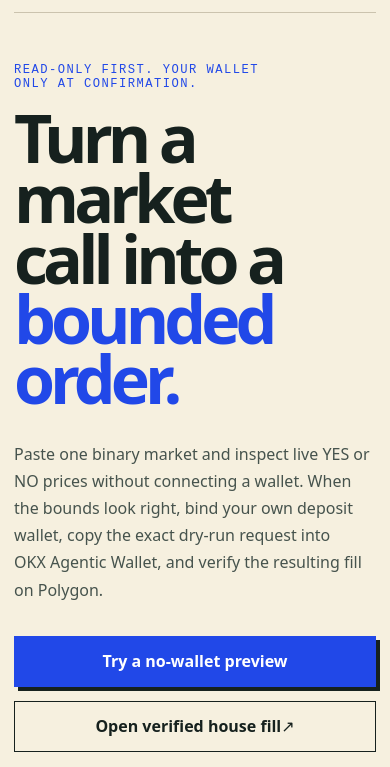
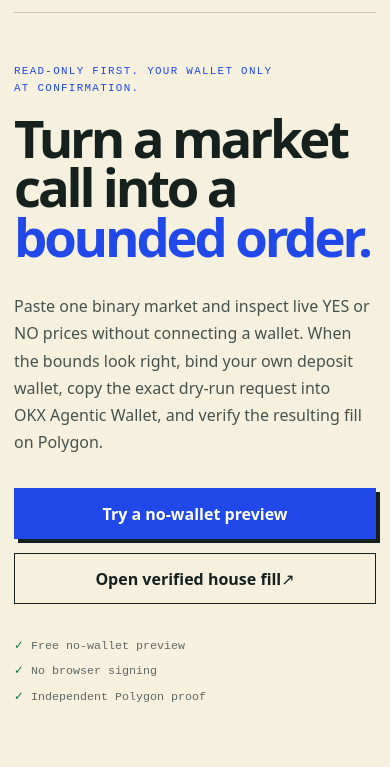
Before and after one commit to dolepee/conviction, a website with bundled scripts: page index.html in a window 390 px wide. Shown: the part 57-824 px from the top of the page. Built offline with nearby package versions, Linux system fonts and the light colour scheme.

Commit message:
Fix Conviction mobile hero fit

```diff
--- a/styles.css
+++ b/styles.css
@@ -228,7 +228,9 @@ h1 em { font-style: normal; color: var(--blue); }
   .site-header { min-height: 70px; }
   .network-pill { width: 34px; height: 34px; justify-content: center; padding: 0; font-size: 0; }
   .hero { min-height: auto; padding: 50px 0 70px; }
-  h1 { font-size: clamp(3.25rem, 17vw, 5rem); }
+  .hero-copy { width: 100%; max-width: 100%; }
+  .eyebrow { max-width: 100%; font-size: .68rem; line-height: 1.55; text-wrap: pretty; overflow-wrap: anywhere; }
+  h1 { max-width: 100%; font-size: clamp(2.9rem, 13.5vw, 3.65rem); line-height: .94; letter-spacing: -.06em; text-wrap: pretty; overflow-wrap: anywhere; }
   .lede { width: 100%; max-width: calc(100vw - 28px); text-wrap: pretty; }
   .hero-actions { flex-direction: column; }
   .button { width: 100%; }
```
